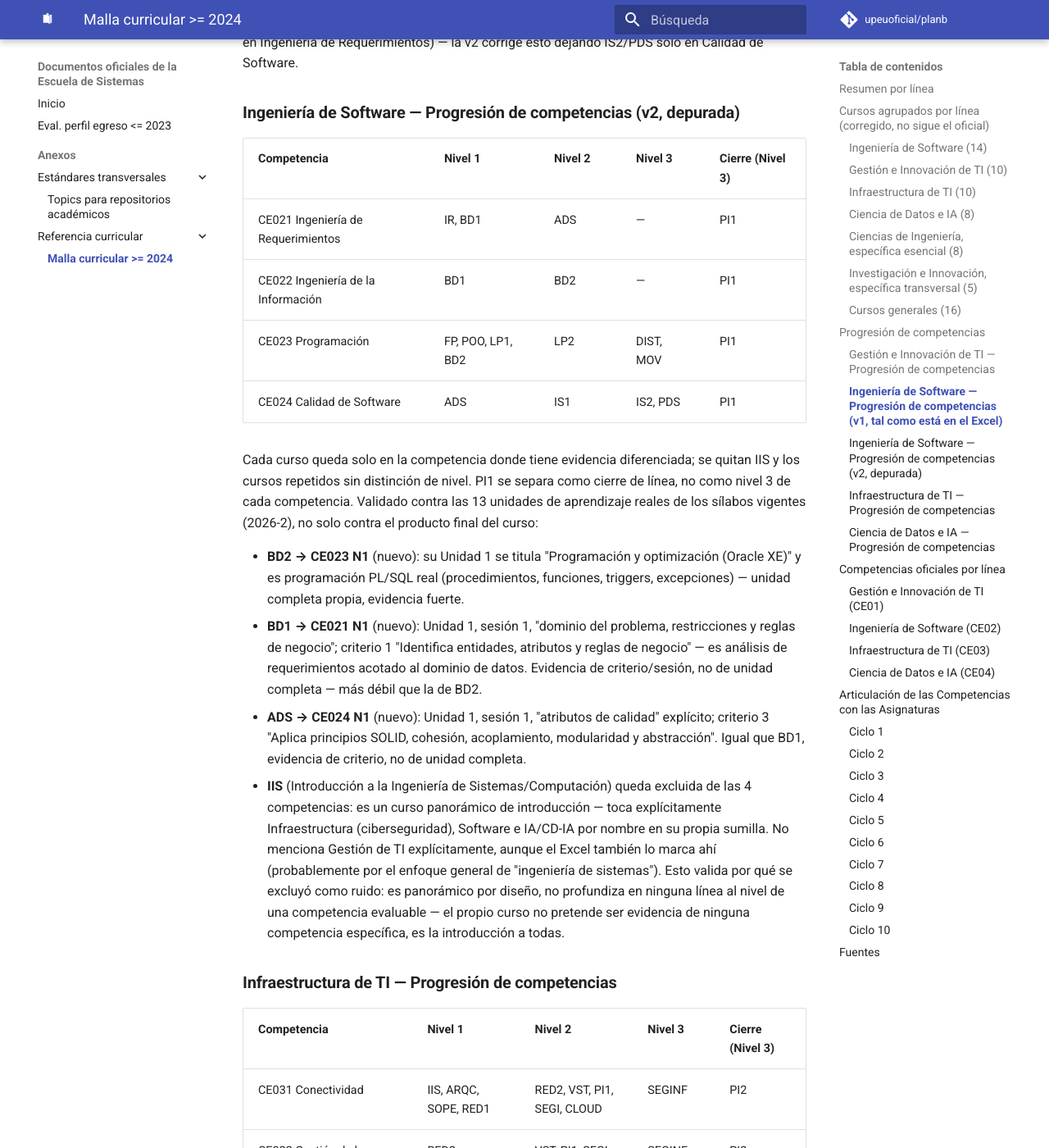
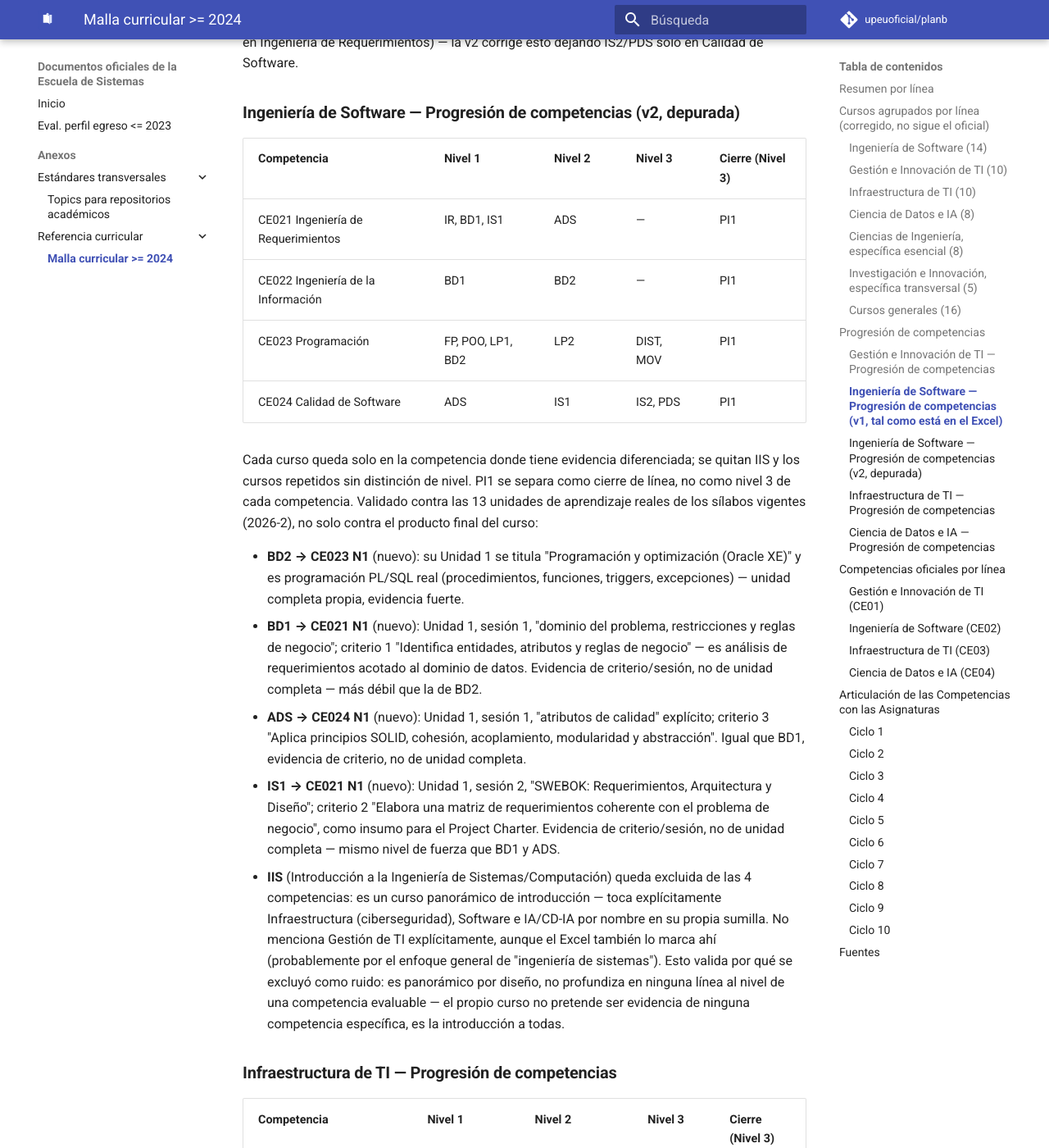
Before and after one commit to upeuoficial/planb, an MkDocs documentation site: the page built from docs/anexos/malla-curricular-2024.md, in a window 1280 px wide and 1400 px high, scrolled down 5125 px. Shown: the whole window at 82% size. Built offline with MkDocs 1.6.1 and Material for MkDocs 9.7.7, drawn with Linux system fonts in a browser that asks for light colours; comment, search, counter and statistics services are not loaded.

Commit message:
plan 2024+

```diff
--- a/docs/anexos/malla-curricular-2024.md
+++ b/docs/anexos/malla-curricular-2024.md
@@ -141,7 +141,7 @@ Sin depurar: cada curso aparece en todas las competencias donde el Excel le marc
 
 | Competencia | Nivel 1 | Nivel 2 | Nivel 3 | Cierre (Nivel 3) |
 | --- | --- | --- | --- | --- |
-| CE021 Ingeniería de Requerimientos | IR, BD1 | ADS | — | PI1 |
+| CE021 Ingeniería de Requerimientos | IR, BD1, IS1 | ADS | — | PI1 |
 | CE022 Ingeniería de la Información | BD1 | BD2 | — | PI1 |
 | CE023 Programación | FP, POO, LP1, BD2 | LP2 | DIST, MOV | PI1 |
 | CE024 Calidad de Software | ADS | IS1 | IS2, PDS | PI1 |
@@ -151,6 +151,7 @@ Cada curso queda solo en la competencia donde tiene evidencia diferenciada; se q
 - **BD2 → CE023 N1** (nuevo): su Unidad 1 se titula "Programación y optimización (Oracle XE)" y es programación PL/SQL real (procedimientos, funciones, triggers, excepciones) — unidad completa propia, evidencia fuerte.
 - **BD1 → CE021 N1** (nuevo): Unidad 1, sesión 1, "dominio del problema, restricciones y reglas de negocio"; criterio 1 "Identifica entidades, atributos y reglas de negocio" — es análisis de requerimientos acotado al dominio de datos. Evidencia de criterio/sesión, no de unidad completa — más débil que la de BD2.
 - **ADS → CE024 N1** (nuevo): Unidad 1, sesión 1, "atributos de calidad" explícito; criterio 3 "Aplica principios SOLID, cohesión, acoplamiento, modularidad y abstracción". Igual que BD1, evidencia de criterio, no de unidad completa.
+- **IS1 → CE021 N1** (nuevo): Unidad 1, sesión 2, "SWEBOK: Requerimientos, Arquitectura y Diseño"; criterio 2 "Elabora una matriz de requerimientos coherente con el problema de negocio", como insumo para el Project Charter. Evidencia de criterio/sesión, no de unidad completa — mismo nivel de fuerza que BD1 y ADS.
 - **IIS** (Introducción a la Ingeniería de Sistemas/Computación) queda excluida de las 4 competencias: es un curso panorámico de introducción — toca explícitamente Infraestructura (ciberseguridad), Software e IA/CD-IA por nombre en su propia sumilla. No menciona Gestión de TI explícitamente, aunque el Excel también lo marca ahí (probablemente por el enfoque general de "ingeniería de sistemas"). Esto valida por qué se excluyó como ruido: es panorámico por diseño, no profundiza en ninguna línea al nivel de una competencia evaluable — el propio curso no pretende ser evidencia de ninguna competencia específica, es la introducción a todas.
 
 ### Infraestructura de TI — Progresión de competencias
```
